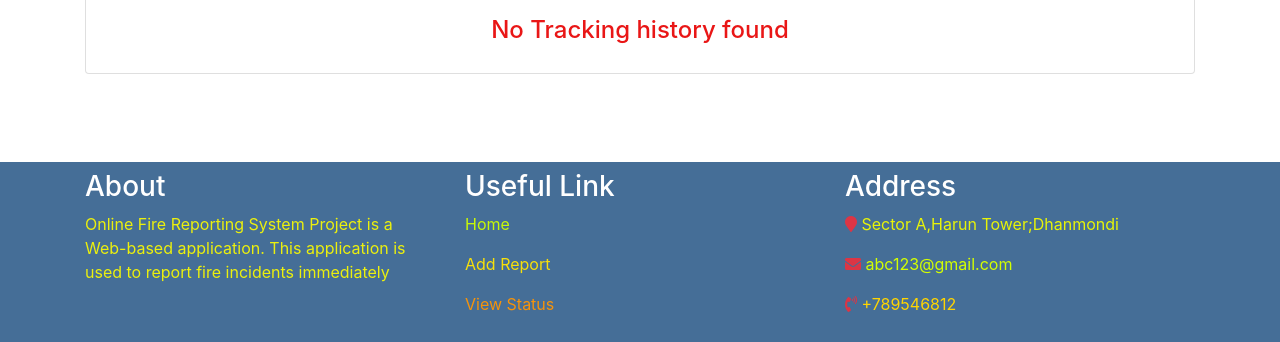
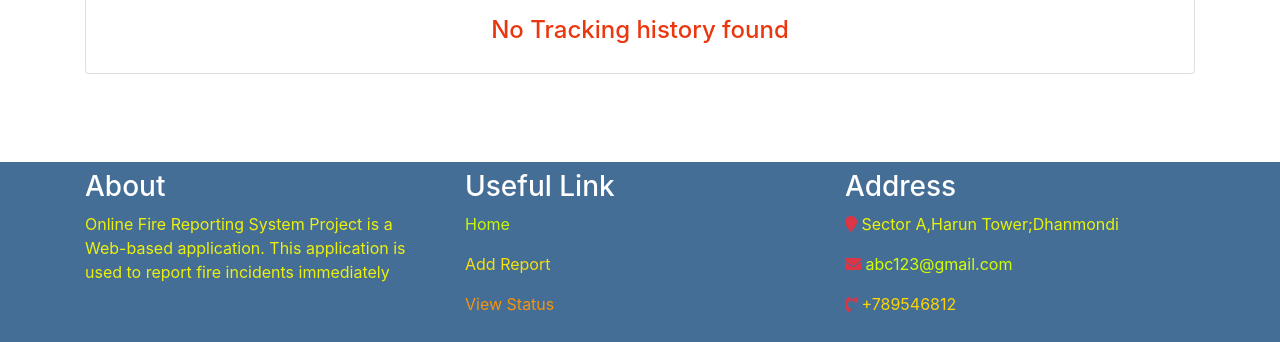
Before and after one commit to Fire-Fighter-Service/Fire-Fighter-project, a Django app: page /viewStatusDetails/8 in a window 1280 px wide. Shown: the part 871-1213 px from the top of the page. Run offline with Django 3.2, Linux system fonts and the light colour scheme; data comes from the database, SQL or seed files in the repository; some libraries are stand-ins or nearby versions.

Commit message:
Update viewStatusDetails.html

```diff
--- a/OnlineFire_ReportingSystem/firereport/templates/viewStatusDetails.html
+++ b/OnlineFire_ReportingSystem/firereport/templates/viewStatusDetails.html
@@ -91,7 +91,7 @@
             {% endif %}
 
             {% if reportcount == 0 %}
-            <h4 align="center" style="color:rgb(233, 22, 22)"> No Tracking history found </h4>
+            <h4 align="center" style="color:rgb(233, 55, 15)"> No Tracking history found </h4>
             {% endif %}
 
         </div>
```
